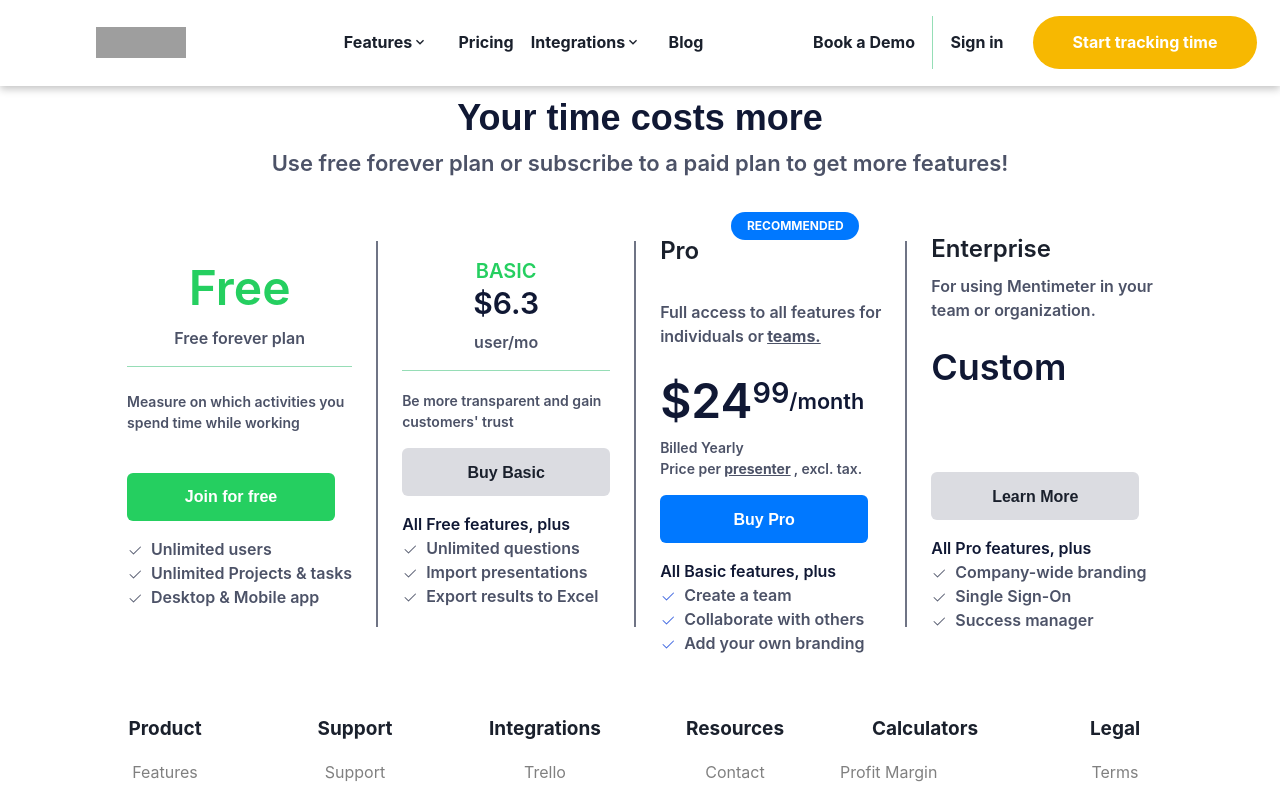
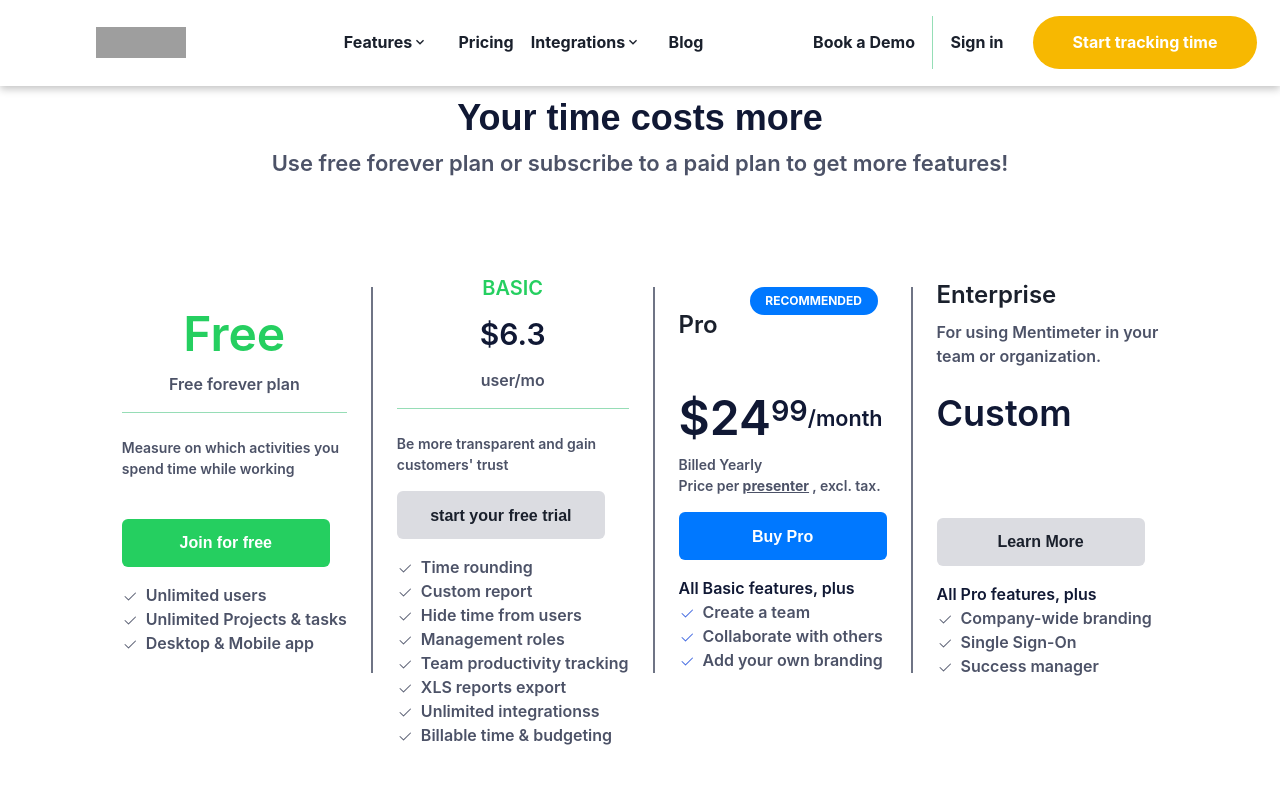
Before and after one commit to Lakhan9525/daily-purpose-3625, a React (Create React App) app in the folder Frontend/: page /pricing in a window 1280 px wide. Shown: the top 788 px of the page. Built offline with nearby package versions, Linux system fonts and the light colour scheme; grey boxes are pictures that could not be loaded.

Commit message:
pricing updates

```diff
--- a/Frontend/src/Pages/PricingPage/BasicPlan.jsx
+++ b/Frontend/src/Pages/PricingPage/BasicPlan.jsx
@@ -19,7 +19,7 @@ const BasicPlan = () => {
     // <Stack>
     <VStack>
       <List textAlign="left">
-        <Box>
+        <Box mt="4rem">
           <Heading
             color="rgb(37,207,96)"
             as="h3"
@@ -31,7 +31,7 @@ const BasicPlan = () => {
           </Heading>
         </Box>
 
-        <Box mt="0.1rem">
+        <Box mt="1rem">
           <Heading
             fontWeight="semibold"
             fontFamily="body"
@@ -41,7 +41,7 @@ const BasicPlan = () => {
           >
             $6.3
           </Heading>
-          <Box mt="0.6rem">
+          <Box mt="1rem">
             <Text
               textAlign="center"
               color="rgba(16, 24, 52, 0.75)"
@@ -54,7 +54,7 @@ const BasicPlan = () => {
             <Divider />
           </Box>
           <Text
-            mt="1.2rem"
+            mt="1.5rem"
             color="rgba(16, 24, 52, 0.75)"
             fontSize="sm"
             fontWeight="semibold"
@@ -73,27 +73,44 @@ const BasicPlan = () => {
             _hover={{ backgroundColor: "gray" }}
           >
             <Text fontFamily="sans-serif" fontWeight="bold">
-              Buy Basic
+              start your free trial
             </Text>
           </Button>
         </Box>
 
         <Box mt="1rem">
           <List textAlign="left">
-            <ListItem color="rgb(16,24,52)" fontWeight="semibold">
-              All Free features, plus
+            <ListItem color="rgba(16, 24, 52, 0.75)" fontWeight="semibold">
+              <ListIcon as={BsCheck2} color="rgb(87,93,113)" />
+              Time rounding
             </ListItem>
             <ListItem color="rgba(16, 24, 52, 0.75)" fontWeight="semibold">
               <ListIcon as={BsCheck2} color="rgb(87,93,113)" />
-              Unlimited questions
+              Custom report
             </ListItem>
             <ListItem color="rgba(16, 24, 52, 0.75)" fontWeight="semibold">
               <ListIcon as={BsCheck2} color="rgb(87,93,113)" />
-              Import presentations
+              Hide time from users
             </ListItem>
             <ListItem color="rgba(16, 24, 52, 0.75)" fontWeight="semibold">
               <ListIcon as={BsCheck2} color="rgb(87,93,113)" />
-              Export results to Excel
+              Management roles
+            </ListItem>
+            <ListItem color="rgba(16, 24, 52, 0.75)" fontWeight="semibold">
+              <ListIcon as={BsCheck2} color="rgb(87,93,113)" />
+              Team productivity tracking
+            </ListItem>
+            <ListItem color="rgba(16, 24, 52, 0.75)" fontWeight="semibold">
+              <ListIcon as={BsCheck2} color="rgb(87,93,113)" />
+              XLS reports export
+            </ListItem>
+            <ListItem color="rgba(16, 24, 52, 0.75)" fontWeight="semibold">
+              <ListIcon as={BsCheck2} color="rgb(87,93,113)" />
+              Unlimited integrationss
+            </ListItem>
+            <ListItem color="rgba(16, 24, 52, 0.75)" fontWeight="semibold">
+              <ListIcon as={BsCheck2} color="rgb(87,93,113)" />
+              Billable time & budgeting
             </ListItem>
           </List>
         </Box>
--- a/Frontend/src/Pages/PricingPage/FreePlan.jsx
+++ b/Frontend/src/Pages/PricingPage/FreePlan.jsx
@@ -65,7 +65,7 @@ const FreePlan = ({ display }) => {
             backgroundColor="rgb(37,207,96)"
             _hover={{ backgroundColor: "green.600" }}
             onClick={() => {
-              navigate(`/signup?referral=${display}`);
+              navigate(`/auth/register/free`);
             }}
           >
             <Text color="white" fontFamily="sans-serif" fontWeight="bold">
--- a/Frontend/src/Pages/PricingPage/ProPlan.jsx
+++ b/Frontend/src/Pages/PricingPage/ProPlan.jsx
@@ -38,40 +38,6 @@ const ProPlan = () => {
             </Badge>
           </Box>
         </HStack>
-
-        <Box mt="0.6rem">
-          <Text color="rgba(16, 24, 52, 0.75)" fontWeight="semibold">
-            Full access to all features for
-          </Text>
-          <Text
-            color="rgba(16, 24, 52, 0.75)"
-            fontWeight="semibold"
-            display="flex"
-            gap="0.2rem"
-          >
-            individuals or{" "}
-            <Tooltip
-              width="13rem"
-              height="7.6rem"
-              hasArrow
-              placement="top"
-              label="Organize your presenters into a common workspace with shared presentation templates and centralized billing. Price per presenter"
-              bg="blackAlpha.900"
-              color="white"
-              textAlign="match-parent"
-              pt="0.5rem"
-              pl="1rem"
-            >
-              <Text
-                textDecorationLine="underline"
-                cursor="help"
-                fontWeight="bold"
-              >
-                teams.
-              </Text>
-            </Tooltip>
-          </Text>
-        </Box>
 
         <Box mt="1.5rem">
           <Heading
```
